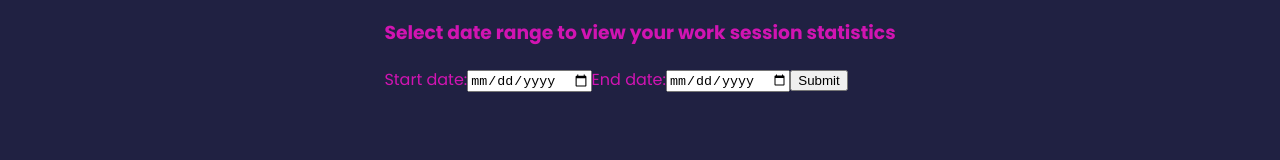
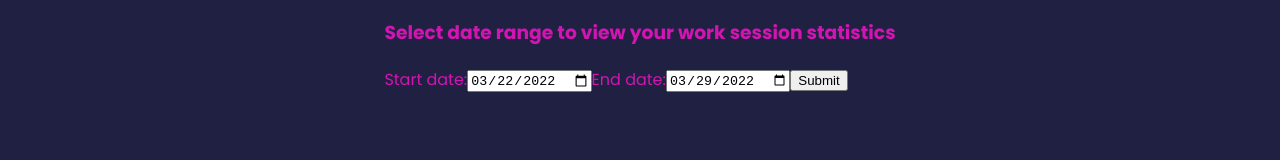
Before and after one commit to Jeffrey-Stenger/Final_Project, a React (Create React App) app: page /Stats in a window 1280 px wide. Shown: the part 123-283 px from the top of the page. Built offline with nearby package versions, Linux system fonts and the light colour scheme; no server answers.

Commit message:
adding default chart date

```diff
--- a/src/Stats.js
+++ b/src/Stats.js
@@ -4,6 +4,13 @@ import { useState, useEffect } from "react";
 
 export default function Stats() {
     const [stats, setStats] = useState();
+
+    const someDate = new Date();
+    const numberOfDaysToSubtract = 7;
+    const date = someDate.setDate(someDate.getDate() - numberOfDaysToSubtract);
+    const defaultValue = new Date(date).toISOString().split("T")[0]; // yyyy-mm-dd
+
+    const today = new Date().toISOString().split("T")[0];
 
     function onSubmit(event) {
         event.preventDefault();
@@ -13,17 +20,6 @@ export default function Stats() {
         fetch("/api/me/mystats/" + start_date + "/" + end_date)
             .then((response) => response.json())
             .then((data) => {
-                console.log("data retrieved", data);
-
-                // const workLengths = data.map((item) => {
-                //     return item.work_time;
-                // });
-
-                // const activities = data.map((item) => {
-                //     return item.activity;
-                // });
-                // console.log("workLengths", workLengths);
-                // console.log("activities", activities);
                 setStats([
                     {
                         values: data.map((each) => each.work_time),
@@ -59,10 +55,20 @@ export default function Stats() {
                         Select date range to view your work session statistics
                     </h3>
                     <label for="start">Start date:</label>
-                    <input type="date" id="start" name="start" />
+                    <input
+                        type="date"
+                        id="start"
+                        name="start"
+                        defaultValue={defaultValue}
+                    />
 
                     <label for="end">End date:</label>
-                    <input type="date" id="end" name="end" />
+                    <input
+                        type="date"
+                        id="end"
+                        name="end"
+                        defaultValue={today}
+                    />
                     <button type="submit">Submit</button>
                 </form>
             </div>
```
